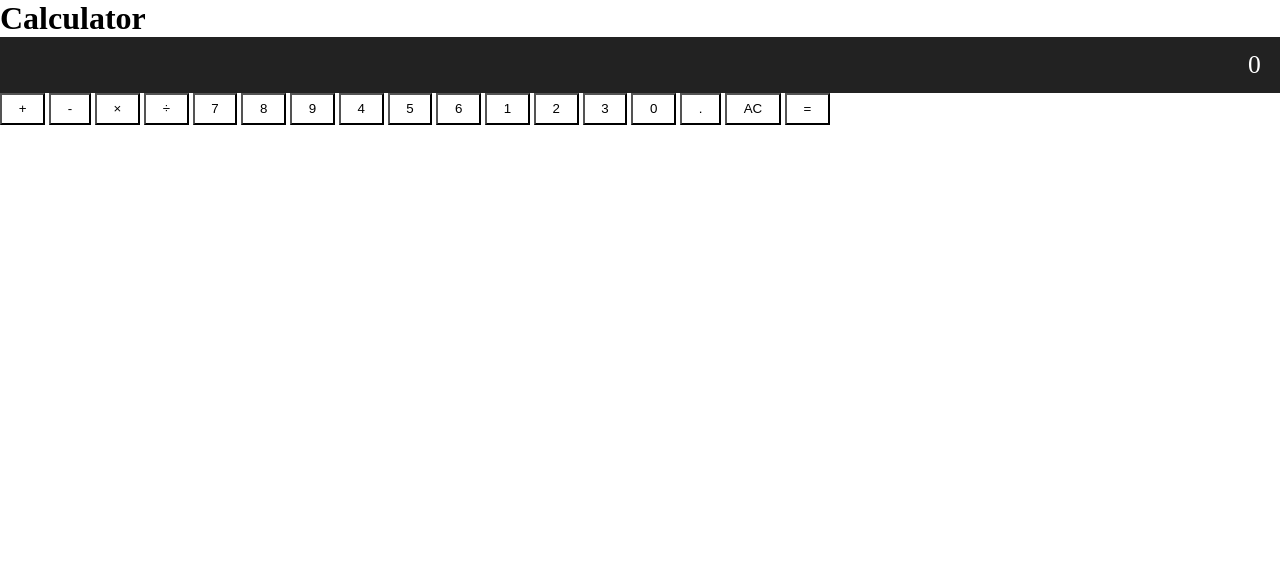
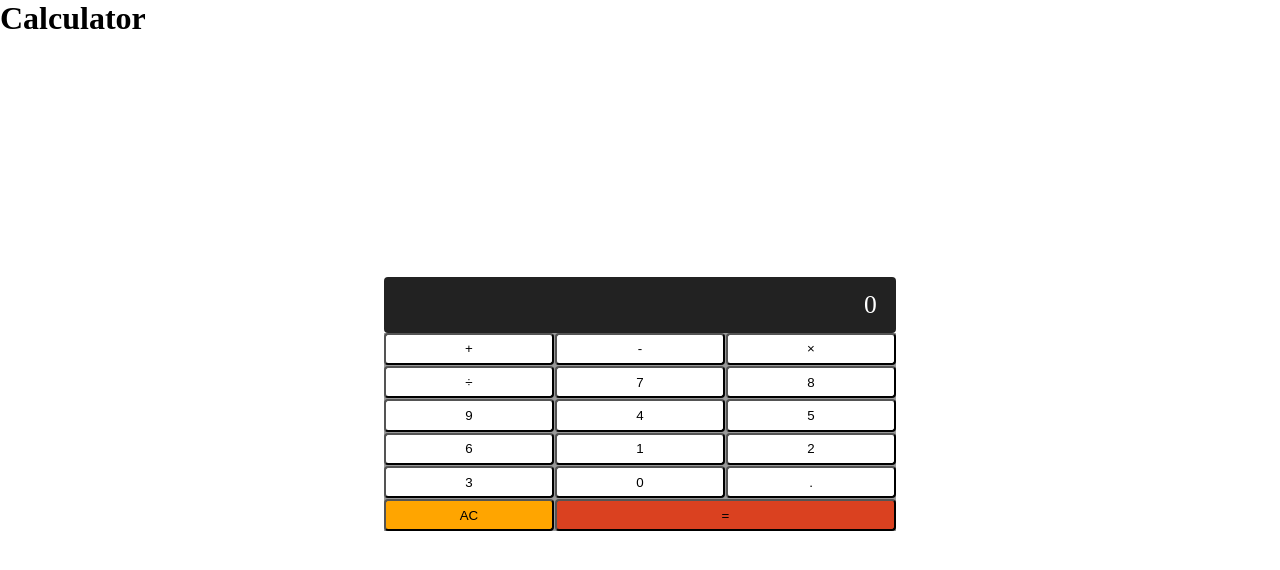
Before and after one commit to valmeza/calculator, a plain HTML site: page index.html in a window 1280 px wide. Drawn offline with Linux system fonts and the light colour scheme.

Commit message:
feat: completed the basic style for the calculator.

```diff
--- a/css/style.css
+++ b/css/style.css
@@ -4,7 +4,13 @@
   box-sizing: border-box;
 }
 
+.calculator {
+  margin: 15em auto;
+  width: 40%;
+}
+
 .calculator-display {
+  border-radius: 4px;
   background: #222;
   color: #fff;
   font-size: 1.6em;
@@ -12,9 +18,30 @@
   text-align: right;
 }
 
+.calculator-keys {
+  background-color: #999;
+  display: grid;
+  grid-gap: 1px;
+  grid-template-columns: repeat(3, 1fr);
+}
+
 .calculator-keys > * {
+  border-radius: 4px;
   background-color: #fff;
   padding: 0.5em 1.25em;
   position: relative;
   text-align: center;
 }
+
+.calculator-keys > *:hover {
+  background: #ccc;
+}
+
+.key-equal {
+  background-color: rgb(218, 65, 32);
+  grid-column: span 2;
+}
+
+.clear {
+  background-color: orange;
+}
--- a/index.html
+++ b/index.html
@@ -27,7 +27,7 @@
         <button>3</button>
         <button>0</button>
         <button data-action="decimal">.</button>
-        <button data-action="clear">AC</button>
+        <button class="clear" data-action="clear">AC</button>
         <button class="key-equal" data-action="calculate">=</button>
       </div>
     </div>
```
